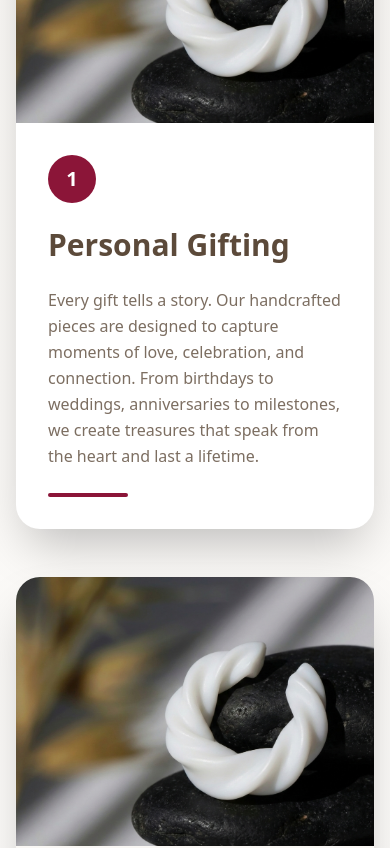
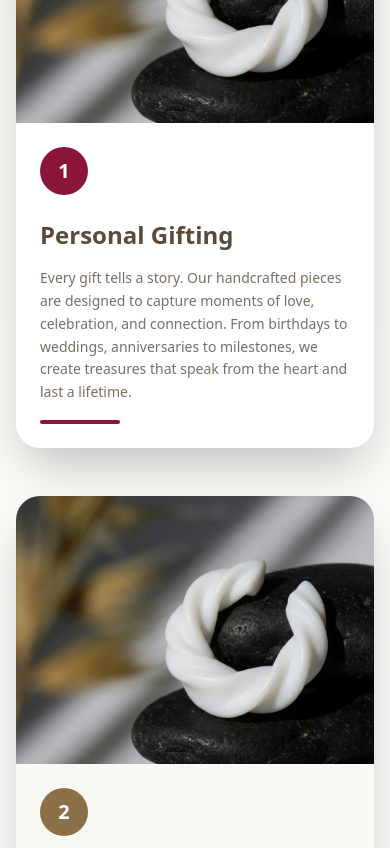
Before and after one commit to lacteokrafts/web-prod, a Next.js app: page /vision in a window 390 px wide. Shown: the part 980-1828 px from the top of the page. Built offline with nearby package versions, Linux system fonts and the light colour scheme.

Commit message:
vision page mob view responsive issue fix

```diff
--- a/app/vision/page.js
+++ b/app/vision/page.js
@@ -101,7 +101,7 @@ export default function Vision() {
         {/* Background Image with Overlay */}
         <div className="absolute inset-0 z-0">
           <div
-            className="absolute inset-0 bg-gradient-to-b from-[#8B1538]/90 via-[#8B1538]/80 to-[#5C4A3A]/90"
+            className="absolute inset-0 bg-linear-to-b from-[#8B1538]/90 via-[#8B1538]/80 to-[#5C4A3A]/90"
             style={{
               transform: `translateY(${scrollY * 0.5}px)`
             }}
@@ -186,7 +186,7 @@ export default function Vision() {
       </section>
 
       {/* Vision Segments - Card Style */}
-      <section className="py-20 sm:py-28 bg-gradient-to-b from-[#FAF8F5] to-white">
+      <section className="py-20 sm:py-28 bg-linear-to-b from-[#FAF8F5] to-white">
         <div className="max-w-7xl mx-auto px-4 sm:px-6 lg:px-8">
           {/* Section Title */}
           <div className="text-center mb-16 sm:mb-20">
@@ -210,7 +210,7 @@ export default function Vision() {
                   <div className={`flex flex-col ${index % 2 === 0 ? 'lg:flex-row' : 'lg:flex-row-reverse'}`}>
                     {/* Image Side */}
                     <div className="lg:w-1/2 relative overflow-hidden">
-                      <div className="aspect-[4/3] lg:aspect-auto lg:h-full relative">
+                      <div className="aspect-4/3 lg:aspect-auto lg:h-full relative">
                         <Image
                           src={segment.image}
                           alt={segment.title}
@@ -223,7 +223,7 @@ export default function Vision() {
                     </div>
 
                     {/* Content Side */}
-                    <div className="lg:w-1/2 p-8 sm:p-12 lg:p-16 flex flex-col justify-center">
+                    <div className="lg:w-1/2 p-6 sm:p-8 lg:p-16 flex flex-col justify-center">
                       {/* Number Badge */}
                       <div className={`inline-flex items-center justify-center w-12 h-12 sm:w-14 sm:h-14 ${segment.accentColor} rounded-full mb-6`}>
                         <span className={`text-xl sm:text-2xl font-bold ${segment.bgColor === 'bg-[#8B6F47]' ? 'text-[#5C4A3A]' : segment.textColor === 'text-white' ? 'text-white' : 'text-white'}`}>
@@ -231,11 +231,11 @@ export default function Vision() {
                         </span>
                       </div>
 
-                      <h3 className={`text-3xl sm:text-4xl lg:text-5xl font-bold ${segment.textColor} mb-6 group-hover:tracking-wide transition-all duration-300`}>
+                      <h3 className={`text-2xl sm:text-3xl lg:text-5xl font-bold ${segment.textColor} mb-4 sm:mb-6 group-hover:tracking-wide transition-all duration-300`}>
                         {segment.title}
                       </h3>
 
-                      <p className={`text-base sm:text-lg lg:text-xl ${segment.textColor} opacity-80 leading-relaxed mb-6`}>
+                      <p className={`text-sm sm:text-base lg:text-xl ${segment.textColor} opacity-80 leading-relaxed mb-4 sm:mb-6`}>
                         {segment.description}
                       </p>
 
@@ -256,7 +256,7 @@ export default function Vision() {
         onMouseMove={handleCtaMouseMove}
       >
         {/* Animated Background */}
-        <div className="absolute inset-0 bg-gradient-to-br from-[#8B1538] via-[#6B0F2A] to-[#5C4A3A]">
+        <div className="absolute inset-0 bg-linear-to-br from-[#8B1538] via-[#6B0F2A] to-[#5C4A3A]">
           <div
             className="absolute inset-0 opacity-10"
             style={{
```
